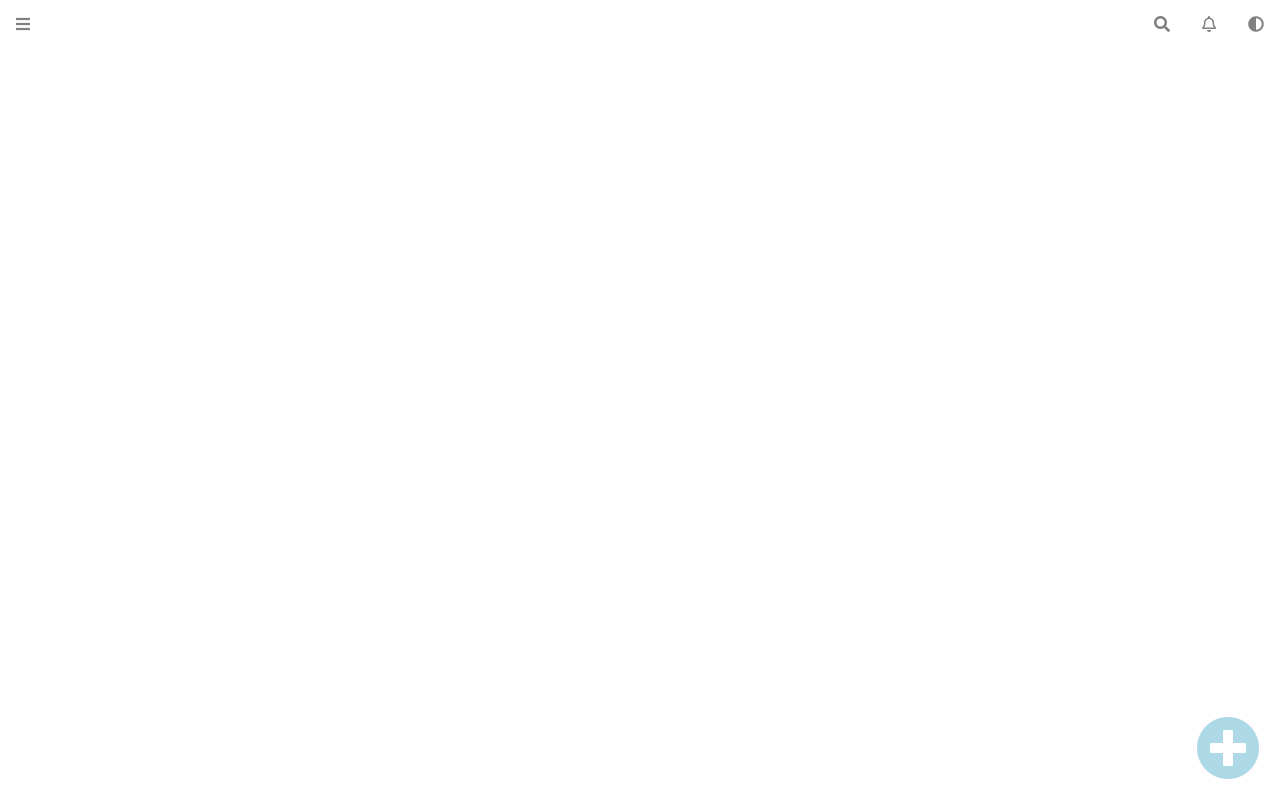
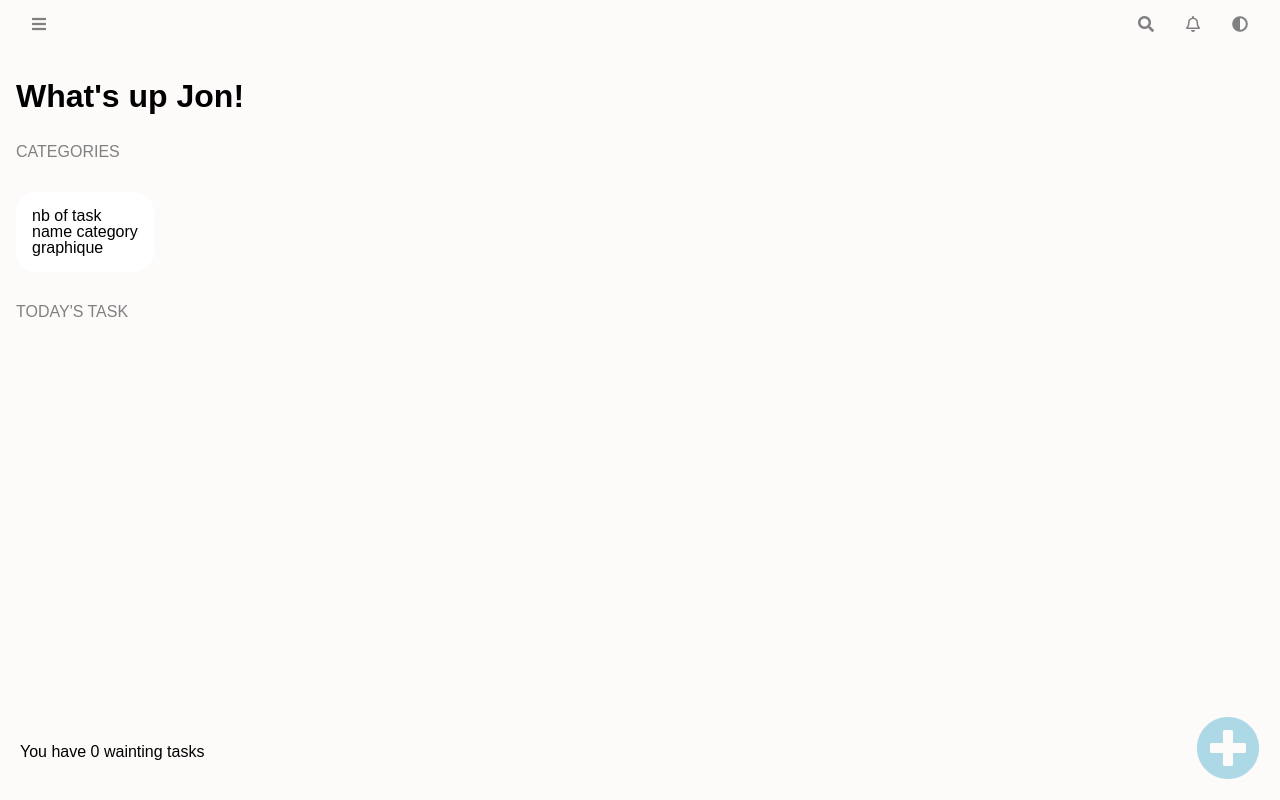
Before and after one commit to Jonathan-Scapin/todolist-pwa, a plain HTML site: page index.html in a window 1280 px wide. Drawn offline with Linux system fonts and the light colour scheme.

Commit message:
add css on task list page & add local storage mode

```diff
--- a/index.html
+++ b/index.html
@@ -22,8 +22,29 @@
     </header>
 
     <div id="homePage">
+        <h1>What's up Jon!</h1>
+        <div id="categories">
+            <h3>Categories</h3>
+            <div class="containCat">
+                <div class="catCard">
+                    <span>nb of task</span>
+                    <h5>name category</h5>
+                    <span>graphique</span>
+                </div>
+            </div>
+        </div>
         <div id="taskList">
+            <h3>Today's Task</h3>
             <ul id="list"></ul>
+        </div>
+        <div id="count">
+            <p>You have <span class="waintingTasks"></span> wainting tasks</p>
+        </div>
+    </div>
+    <script src="script.js"></script>
+</body>
+
+</html>
 </div>
 <div id="addTask" onclick="newTask()">
     <i class="fas fa-plus-circle"></i>
--- a/sass/style.scss
+++ b/sass/style.scss
@@ -1,7 +1,14 @@
 @import "./libs/reset.scss";
+
+body {
+    margin: 0 1rem;
+    font-family: sans-serif;
+    background-color: rgb(253, 250, 250);
+}
 
 nav {
     display: flex;
+    margin-bottom: 2rem;
 
     a {
         cursor: default;
@@ -18,12 +25,43 @@ nav {
     }
 }
 
-#list{
-    padding: 1rem;
+h1 {
+    font-size: 2rem;
+    font-weight: bold;
+    margin-bottom: 2rem;
+}
+
+h3 {
+    text-transform: uppercase;
+    color: gray;
+}
+
+.containCat {
+    display: flex;
+
+    .catCard {
+        margin: 2rem 0;
+        padding: 1rem;
+        border-radius: 20px;
+        background-color: white;
+    }
+}
+
+#list {
+    padding: 1rem 0;
 
     li {
+        display: flex;
+        justify-content: space-between;
+        background-color: white;
         padding: 1rem;
-        background-color: aliceblue;
+        margin-bottom: 0.2rem;
+        border-radius: 20px;
+
+            p{
+                width: 100%;
+                word-break: break-word;
+            }
     }
 }
 
@@ -49,11 +87,19 @@ nav {
 }
 
 .chekedTask {
-    background-color: lightgreen;
+    p {
+        text-decoration: line-through;
+    }
 }
 
 li {
     cursor: pointer;
+}
+
+#count {
+    position: fixed;
+    bottom: 40px;
+    left: 20px;
 }
 
 #userSpace,
--- a/scripts/main.js
+++ b/scripts/main.js
@@ -1,4 +1,3 @@
-let tasksList = [];
 let todoList = document.querySelector('#list');
 let task = document.getElementsByTagName('#list li')
 let createdTaskSpace = document.getElementById('createTask')
@@ -21,13 +20,14 @@ showTasks();
 function validateTask() {
 
     let inputValue = document.getElementById("contentInputTask").value;
-    let obj = {
-        task: inputValue,
-        category: 'category'
+    let getLocalStorageData = localStorage.getItem("New Todo");
+    if (getLocalStorageData == null) {
+        listArray = [];
+    } else {
+        listArray = JSON.parse(getLocalStorageData);
     }
-
-    tasksList.push(obj);
-
+    listArray.push(inputValue);
+    localStorage.setItem("New Todo", JSON.stringify(listArray));
     showTasks();
 }
 
@@ -37,23 +37,34 @@ function checkedTask(event) {
 
 function showTasks() {
 
-    let newList = "";
-
-    tasksList.forEach((element, index) => {
-
-        newList += `<li onclick="checkedTask(event)"><i class="far fa-circle"></i>${element.task}<span onclick="deleteTask(${index})"><i class="fas fa-trash"></i></span></li>`
-
+    let inputValue = document.getElementById("contentInputTask").value;
+    let getLocalStorageData = localStorage.getItem("New Todo");
+    if (getLocalStorageData == null) {
+        listArray = [];
+    } else {
+        listArray = JSON.parse(getLocalStorageData);
+    }
+    const showWaiting = document.querySelector(".waintingTasks");
+    showWaiting.textContent = listArray.length;
+    // if(listArray.length > 0){
+    //   deleteAllBtn.classList.add("active");
+    // }else{
+    //   deleteAllBtn.classList.remove("active");
+    // }
+    let newLiTag = "";
+    listArray.forEach((element, index) => {
+        newLiTag += `<li onclick="checkedTask(event)"><i class="far fa-circle"></i><p>${element}</p><span class="icon" onclick="deleteTask(${index})"><i class="fas fa-trash"></i></span></li>`;
     });
-
-
-    todoList.innerHTML = newList;
-
+    todoList.innerHTML = newLiTag;
     document.getElementById("contentInputTask").value = '';
-
     createTask.classList.remove("show");
 }
 
 function deleteTask(index) {
-    tasksList.splice(index, 1)
+
+    let getLocalStorageData = localStorage.getItem("New Todo");
+    listArray = JSON.parse(getLocalStorageData);
+    listArray.splice(index, 1);
+    localStorage.setItem("New Todo", JSON.stringify(listArray));
     showTasks();
 }
```
Also changed, not shown: style.css, 1 other file. Lines whose indentation alone changed are shown as unchanged.
